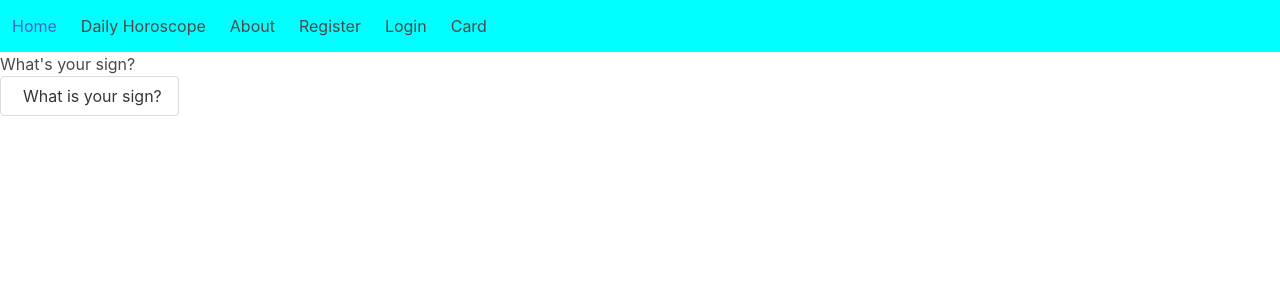
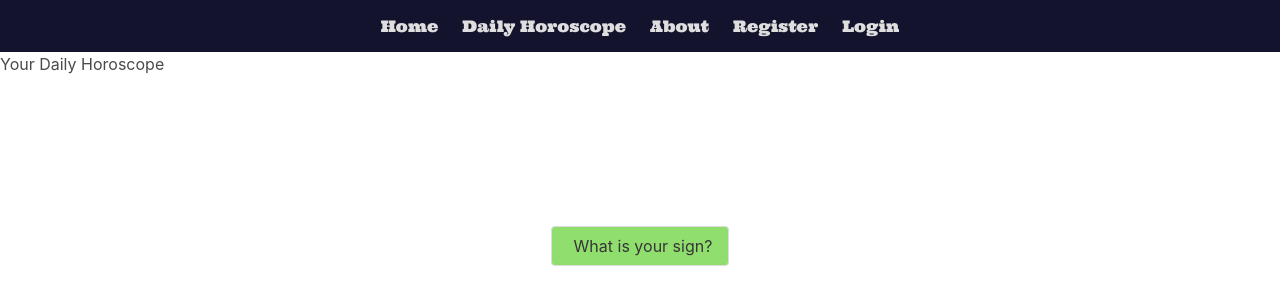
Before and after one commit to TomCRiley/GA-PROJECT-2, a React (Create React App) app in the folder AztroAPI/: page /dailyhoroscope in a window 1280 px wide. Shown: the top 304 px of the page. Built offline with nearby package versions, Linux system fonts and the light colour scheme; the HTML template or start-up script is replaced by a standard one.

Commit message:
removed card from navbar, updated components

```diff
--- a/AztroAPI/src/App.js
+++ b/AztroAPI/src/App.js
@@ -16,12 +16,12 @@ function App() {
     <BrowserRouter>
       <Navbar />
       <Routes>
-        <Route path="/" element={<Home />} />
-        <Route path="/about" element={<About />} />
-        <Route path="/dailyhoroscope" element={<DailyHoroscope />} />
-        <Route path="/register" element={<Register />} />
-        <Route path="/login" element={<Login />} />
-        <Route path="/horoscope/:name" element={<HoroscopeCard />} />
+        <Route path='/' element={<Home />} />
+        <Route path='/about' element={<About />} />
+        <Route path='/dailyhoroscope' element={<DailyHoroscope />} />
+        <Route path='/register' element={<Register />} />
+        <Route path='/login' element={<Login />} />
+        {/* <Route path="/horoscope/:name" element={<HoroscopeCard />} /> */}
         {/* <Route path="/horoscopeshow" element={<HoroscopeShow />} /> */}
       </Routes>
     </BrowserRouter>
--- a/AztroAPI/src/components/DailyHoroscope.js
+++ b/AztroAPI/src/components/DailyHoroscope.js
@@ -14,7 +14,7 @@ const signs = [
   'Sagittarius',
   'Capricorn',
   'Aquarius',
-  'Pisces'
+  'Pisces',
 ];
 
 const DailyHoroscope = () => {
@@ -38,30 +38,30 @@ const DailyHoroscope = () => {
 
   return (
     <div>
-      <h1>What's your sign?</h1>
       <Dropdown
         handleClick={getRequestUrl}
-        formLabel="Choose a sign"
-        buttonText="Send sign"
-        action="/"
+        formLabel='Choose a sign'
+        buttonText='Send sign'
+        action='/'
         signs={signs}
       >
-        <option selected value="Click to see options" />
-        <option value="Aries" />
-        <option value="Taurus" />
-        <option value="Gemini" />
-        <option value="Cancer" />
-        <option value="Leo" />
-        <option value="Virgo" />
-        <option value="Libra" />
-        <option value="Scorpio" />
-        <option value="Sagittarius" />
-        <option value="Capricorn" />
-        <option value="Aquarius" />
-        <option value="Pisces" />
+        <option selected value='Click to see options' />
+        <option value='Aries' />
+        <option value='Taurus' />
+        <option value='Gemini' />
+        <option value='Cancer' />
+        <option value='Leo' />
+        <option value='Virgo' />
+        <option value='Libra' />
+        <option value='Scorpio' />
+        <option value='Sagittarius' />
+        <option value='Capricorn' />
+        <option value='Aquarius' />
+        <option value='Pisces' />
       </Dropdown>
 
       {!!horoscope && <p>{horoscope.description}</p>}
+      {!!horoscope && <p>{horoscope.current_date}</p>}
     </div>
     // <section className='dh-section'>
     // <div className='dh-container'>
--- a/AztroAPI/src/components/Dropdown.js
+++ b/AztroAPI/src/components/Dropdown.js
@@ -9,22 +9,25 @@ const Dropdown = ({ signs, handleClick }) => {
 
   return (
     <section>
+      <h1>Your Daily Horoscope </h1>
+      <div className='flexdiv'>
         <div className={isOpen ? 'dropdown is-active' : 'dropdown'}>
-        <div className="dropdown-trigger">
+          <div className='dropdown-trigger'>
             <button
-            className="button"
-            aria-haspopup="true"
-            aria-controls="dropdown-menu"
+              className='button'
+              id='button-dropdown'
+              aria-haspopup='true'
+              aria-controls='dropdown-menu'
               onClick={handleDropdownClick}
             >
-            <span className="icon is-small">
-              <i className="fas fa-angle-down" aria-hidden="true"></i>
+              <span className='icon is-small'>
+                <i className='fas fa-angle-down' aria-hidden='true'></i>
               </span>
               What is your sign?
             </button>
           </div>
-        <div className="dropdown-menu" id="dropdown-menu" role="menu">
-          <div className="dropdown-content">
+          <div className='dropdown-menu' id='dropdown-menu' role='menu'>
+            <div className='dropdown-content'>
               {signs.map((sign) => (
                 <button
                   key={sign}
@@ -32,7 +35,7 @@ const Dropdown = ({ signs, handleClick }) => {
                     handleClick(sign);
                     handleDropdownClick();
                   }}
-                className="dropdown-item"
+                  className='dropdown-item'
                 >
                   {sign}
                 </button>
@@ -40,6 +43,7 @@ const Dropdown = ({ signs, handleClick }) => {
             </div>
           </div>
         </div>
+      </div>
     </section>
   );
 };
--- a/AztroAPI/src/components/HoroscopeCard.js
+++ b/AztroAPI/src/components/HoroscopeCard.js
@@ -1,54 +1,54 @@
-import React from 'react';
-import { useParams } from 'react-router-dom';
-import { getSingleSign } from '../lib/api';
+// import React from 'react';
+// import { useParams } from 'react-router-dom';
+// import { getSingleSign } from '../lib/api';
 
-const HoroscopeCard = () => {
-  const [sign, setSign] = React.useState(null);
-  const params = useParams();
-  const { name } = params;
+// const HoroscopeCard = () => {
+//   const [sign, setSign] = React.useState(null);
+//   const params = useParams();
+//   const { name } = params;
 
-  console.log(params);
+//   console.log(params);
 
-  React.useEffect(() => {
-    const getData = async () => {
-      try {
-        const { data } = await getSingleSign(name);
-        setSign(data);
-        console.log(data);
-      } catch (err) {
-        console.error(err);
-      }
-    };
-    getData();
-  }, []);
-  // console.log(mood);
-  return (
-    <div className="column is-one-quarter-desktop is-one-third-tablet">
-      {/*  CARD NAME */}
-      <div className="card">
-        <div className="card-header">
-          <h2 className="card-header-title"></h2>
-        </div>
-        {/* MAKE A PARAGRAPH WITH EACH PARAM */}
-        <div className="card-text">
-          <p>{sign?.date_range}</p>
-          <p>{sign?.current_date}</p>
-          <p>{sign?.description}</p>
-          <p>{sign?.compatibility}</p>
-          <p>you're feeling....{sign?.mood}</p>
-          <p>{sign?.color}</p>
-          <p>{sign?.lucky_number}</p>
-          <p>{sign?.lucky_time}</p>
-          {/* <figure className="image image-is-1by1">
-              <img src={image} alt={name} />
-            </figure> */}
-        </div>
-        {/* <div className="card-content">
-            <h5>{origin}</h5>
-          </div> */}
-      </div>
-    </div>
-  );
-};
+//   React.useEffect(() => {
+//     const getData = async () => {
+//       try {
+//         const { data } = await getSingleSign(name);
+//         setSign(data);
+//         console.log(data);
+//       } catch (err) {
+//         console.error(err);
+//       }
+//     };
+//     getData();
+//   }, []);
+//   // console.log(mood);
+//   return (
+//     <div className='column is-one-quarter-desktop is-one-third-tablet'>
+//       {/*  CARD NAME */}
+//       <div className='card'>
+//         <div className='card-header'>
+//           <h2 className='card-header-title'></h2>
+//         </div>
+//         {/* MAKE A PARAGRAPH WITH EACH PARAM */}
+//         <div className='card-text'>
+//           <p>{sign?.date_range}</p>
+//           <p>{sign?.current_date}</p>
+//           <p>{sign?.description}</p>
+//           <p>{sign?.compatibility}</p>
+//           <p>you're feeling....{sign?.mood}</p>
+//           <p>{sign?.color}</p>
+//           <p>{sign?.lucky_number}</p>
+//           <p>{sign?.lucky_time}</p>
+//           {/* <figure className="image image-is-1by1">
+//               <img src={image} alt={name} />
+//             </figure> */}
+//         </div>
+//         {/* <div className="card-content">
+//             <h5>{origin}</h5>
+//           </div> */}
+//       </div>
+//     </div>
+//   );
+// };
 
-export default HoroscopeCard;
+// export default HoroscopeCard;
--- a/AztroAPI/src/components/Navbar.js
+++ b/AztroAPI/src/components/Navbar.js
@@ -22,9 +22,6 @@ const Navbar = () => {
           <Link className='navbar-item' to='/login'>
             Login
           </Link>
-          <Link className='navbar-item' to='/horoscope/:name'>
-            Card
-          </Link>
           {/* <Link to="horoscopeshow" >
               Card
             </Link> */}
--- /dev/null
+++ b/AztroAPI/src/styles/dropdown.scss
@@ -0,0 +1,3 @@
+#button-dropdown {
+  background-color: rgb(144, 223, 110);
+}
--- a/AztroAPI/src/styles/home.scss
+++ b/AztroAPI/src/styles/home.scss
@@ -1,5 +1,5 @@
-@import url('https://fonts.googleapis.com/css2?family=Ultra&display=swap');
-
-#title-has-text-centered {
-  font-family: 'Ultra', serif;
+.flexdiv {
+  display: flex;
+  justify-content: center;
+  margin-top: 150px;
 }
--- a/AztroAPI/src/styles/main.scss
+++ b/AztroAPI/src/styles/main.scss
@@ -3,8 +3,7 @@
 
 @import './navbar.scss';
 @import './home.scss';
-
-// .dh-section {
+@import './dropdown.scss'; // .dh-section {
 //   display: flex;
 //   justify-content: center;
 // }
--- a/AztroAPI/src/styles/navbar.scss
+++ b/AztroAPI/src/styles/navbar.scss
@@ -1,3 +1,10 @@
 .navbar {
-  background-color: aqua;
+  display: flex;
+  justify-content: center;
+  font-family: 'Ultra', serif;
+  background-color: rgba(14, 14, 40, 0.975);
 }
+
+.navbar-item {
+  color: rgb(222, 222, 222);
+}
```
Lines whose indentation alone changed are shown as unchanged.
